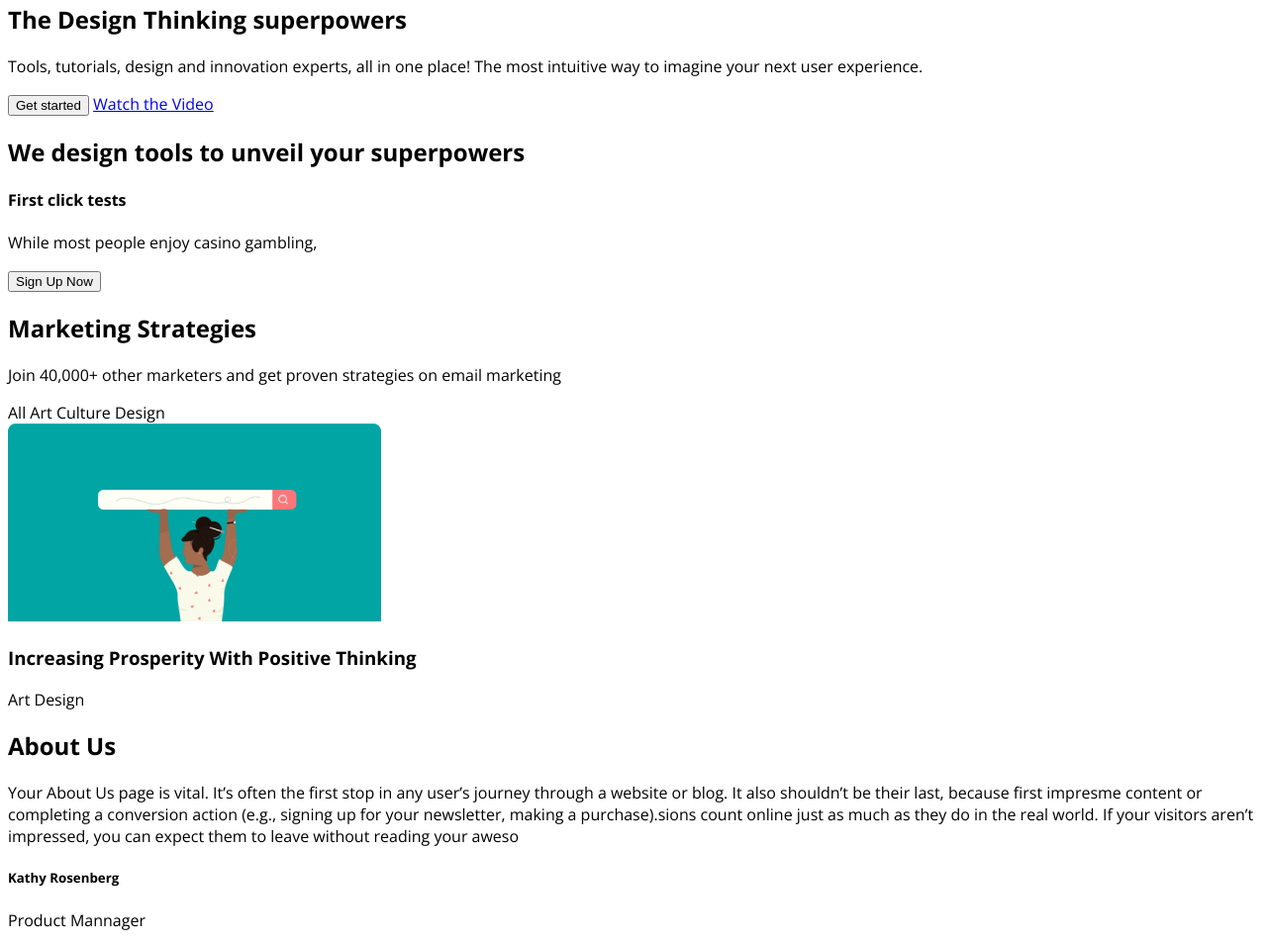
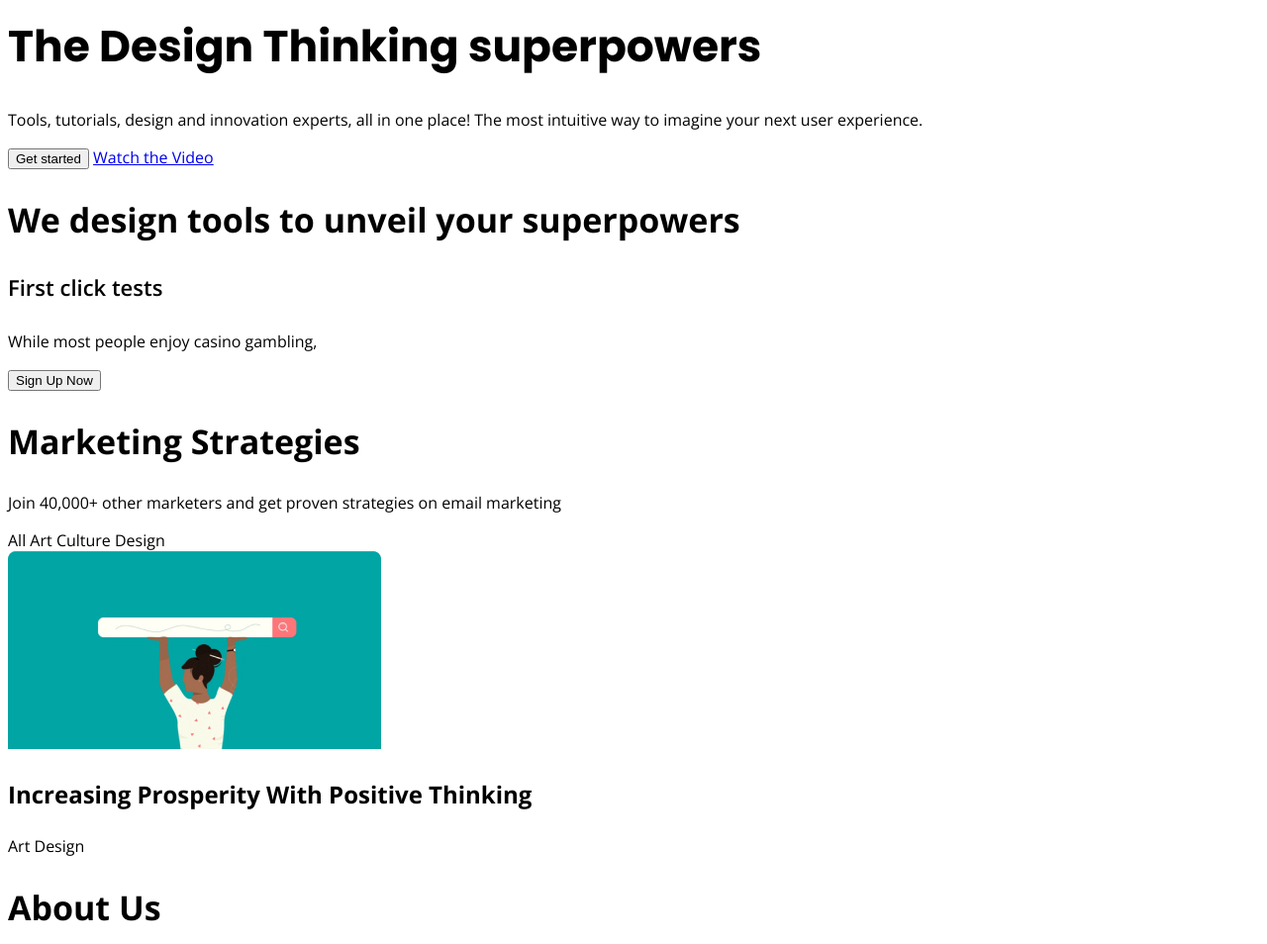
Before and after one commit to SergeyLoveyko/friday-live-code, a website: page index.html in a window 1280 px wide. Shown: the part 190-1144 px from the top of the page at 99% size. Drawn offline with nearby package versions, Linux system fonts and the light colour scheme.

Commit message:
feat: add font to base.scss

```diff
--- a/sass/base/_base.scss
+++ b/sass/base/_base.scss
@@ -6,3 +6,39 @@ body {
   font-size: 1.6rem;
   font-family: 'Open Sans', 'Verdana', 'sans-serif';
 }
+
+h1 {
+  font-family: 'Poppins', 'Verdana', 'sans-serif';
+  font-style: normal;
+  font-weight: bold;
+  font-size: 44px;
+  line-height: 54px;
+}
+
+h2 {
+  font-style: normal;
+  font-weight: bold;
+  font-size: 34px;
+  line-height: 46px;
+}
+
+h3 {
+  font-style: normal;
+  font-weight: bold;
+  font-size: 24px;
+  line-height: 34px;
+}
+
+h4 {
+  font-style: normal;
+  font-weight: 600;
+  font-size: 22px;
+  line-height: 30px;
+}
+
+h5 {
+  font-style: normal;
+  font-weight: bold;
+  font-size: 16px;
+  line-height: 26px;
+}
```
Also changed, not shown: sass/style.css, 1 other file.
